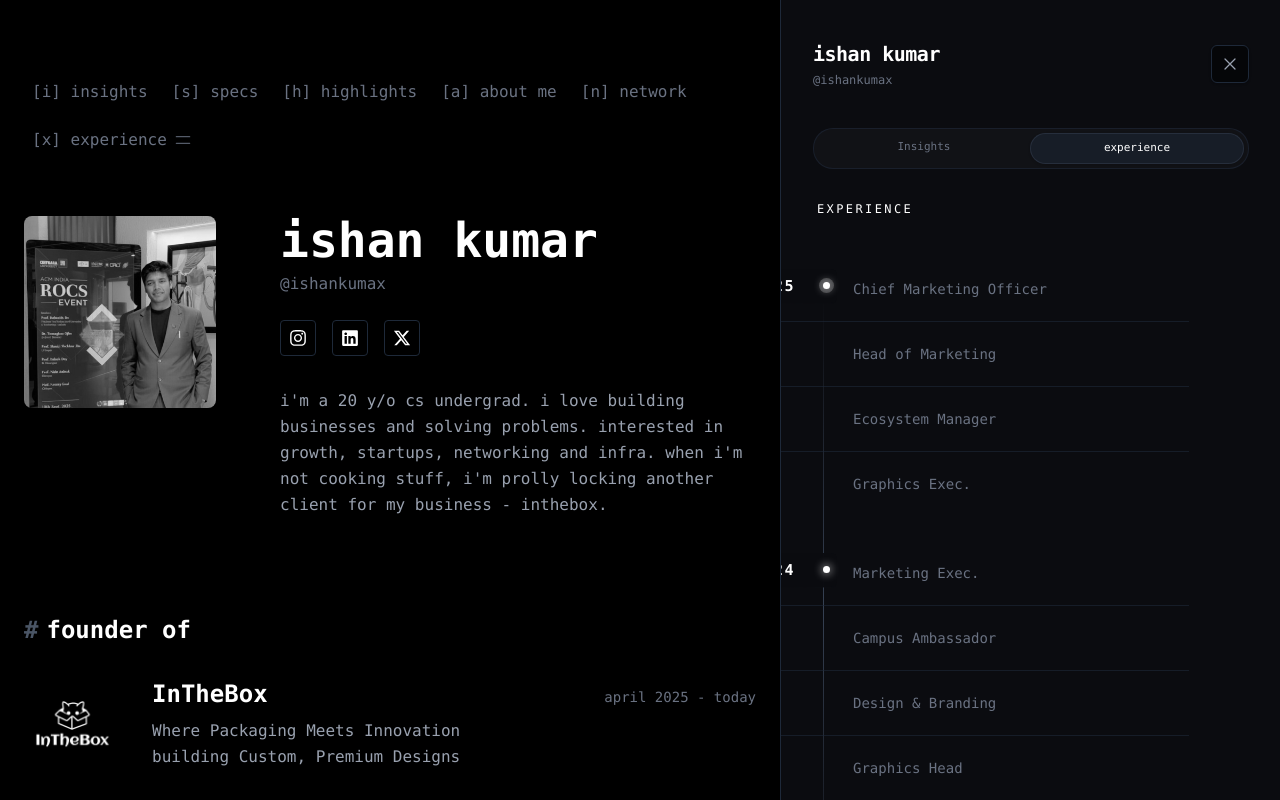
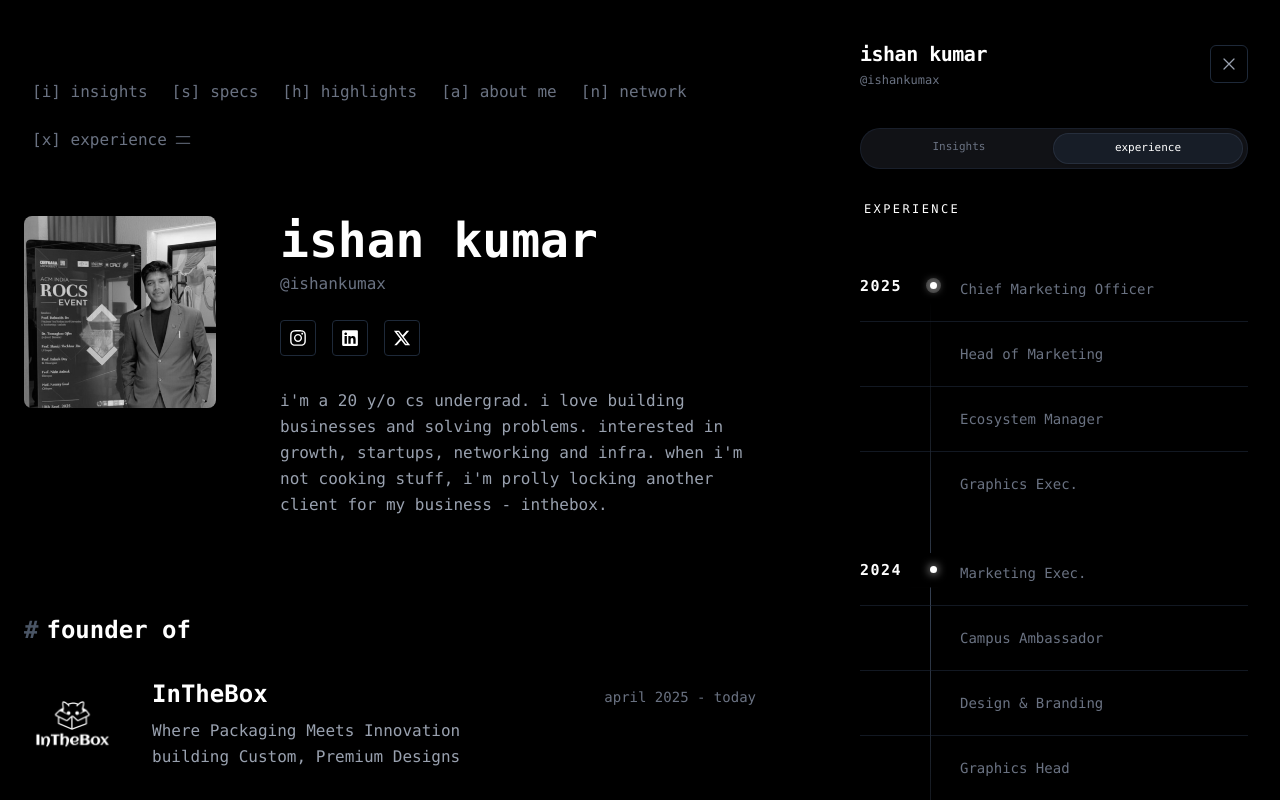
Before and after one commit to ishankumax/portfolio, a React (Vite) app: page / in a window 1280 px wide. Both pictures are taken after a click on the button "Toggle Experience Panel". Shown: the top 800 px of the page. Built offline with nearby package versions, Linux system fonts and the light colour scheme.

Commit message:
updated timeline

```diff
--- a/src/components/Home.jsx
+++ b/src/components/Home.jsx
@@ -56,11 +56,11 @@ function Home() {
 
         {/* Adjacent Slide-out Sidebar Panel (Instead of overlay overlay) */}
         <aside
-          className={`flex-shrink-0 border-gray-800 transition-all duration-[400ms] ease-[cubic-bezier(0.2,0.8,0.2,1)] overflow-hidden ${isDrawerOpen ? 'w-full md:w-[420px] lg:w-[480px] xl:w-[500px] opacity-100 border-l' : 'w-0 opacity-0 border-l-transparent'}`}
+          className={`flex-shrink-0 transition-all duration-[400ms] ease-[cubic-bezier(0.2,0.8,0.2,1)] overflow-hidden ${isDrawerOpen ? 'w-full md:w-[420px] lg:w-[480px] xl:w-[500px] opacity-100' : 'w-0 opacity-0'}`}
         >
           {/* Inner fixed-width container acts identically to the drawer but flows natively adjacent to content.
               Sticky top allowing independent independent scrolling! */}
-          <div className="w-full md:w-[420px] lg:w-[480px] xl:w-[500px] h-[100dvh] sticky top-0 bg-[#0b0c10] overflow-y-auto p-6 sm:p-8 no-scrollbar shadow-[-20px_0_40px_rgba(0,0,0,0.4)]">
+          <div className="w-full md:w-[420px] lg:w-[480px] xl:w-[500px] h-[100dvh] sticky top-0 bg-black overflow-y-auto pl-14 pr-6 py-6 sm:pl-20 sm:pr-8 sm:py-8 no-scrollbar">
 
             {/* Drawer Inner Header */}
             <div className="flex justify-between items-center mb-10 pt-2">
@@ -90,7 +90,7 @@ function Home() {
             <h3 className="text-white font-mono text-xs uppercase tracking-[0.2em] mb-4 pl-1">Experience</h3>
 
             {/* Render Timeline Instance safely */}
-            <div className="relative transform -translate-x-[60px]">
+            <div className="relative">
                <Timeline isMobileMode={false} />
             </div>
 
--- a/src/components/Timeline.jsx
+++ b/src/components/Timeline.jsx
@@ -277,7 +277,7 @@ function Timeline({ isMobileMode = false }) {
 
               {/* Yearly Marker (e.g. "2025" + Glowing Dot) */}
               {/* Force explicit Z-index and backdrop blur to definitively lock over the line */}
-              <div className="absolute left-0 top-3 flex items-center w-[84px] justify-between pr-[18px] bg-[#0b0c10]/95 backdrop-blur-md z-30 py-1.5 rounded-r-md">
+              <div className="absolute left-0 top-3 flex items-center w-[84px] justify-between pr-[18px] bg-black/95 backdrop-blur-md z-30 py-1.5 rounded-r-md">
                 <span className="text-[15px] font-mono tracking-widest text-white font-bold brightness-125">
                   {yearGroup.year}
                 </span>
@@ -321,7 +321,7 @@ function Timeline({ isMobileMode = false }) {
                         <div className="overflow-hidden">
 
                           {/* Inner detailed custom UI mapping. Very highly styled with dark frosted styling matching product landers */}
-                          <div className="ml-[100px] mr-6 mb-6 mt-1 bg-[#0b0c10]/95 backdrop-blur-xl border border-gray-700/50 rounded-xl p-5 shadow-[0_20px_40px_rgba(0,0,0,0.8)] relative overflow-hidden">
+                          <div className="ml-[100px] mr-6 mb-6 mt-1 bg-black/95 backdrop-blur-xl border border-gray-700/50 rounded-xl p-5 shadow-[0_20px_40px_rgba(0,0,0,0.8)] relative overflow-hidden">
 
                             <div className="absolute top-0 right-0 w-32 h-32 bg-white/5 blur-[40px] rounded-full pointer-events-none"></div>
 
```
